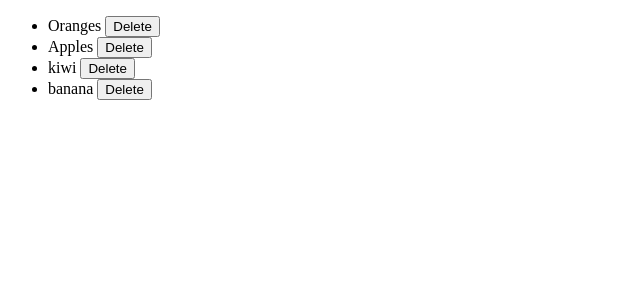
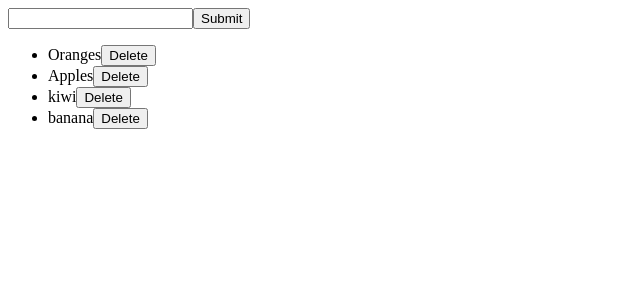
Before and after one commit to arnabbhat82/myCrud, an Angular app: page / in a window 1280 px wide. Shown: the top 300 px of the page, without its empty margins (0-640 px from the left). Built offline with nearby package versions, Linux system fonts and the light colour scheme.

Commit message:
added form

```diff
--- a/src/app/app.component.html
+++ b/src/app/app.component.html
@@ -1,5 +1,11 @@
+<form [formGroup] = "signupForm" (ngSubmit) = "onSubmit()">
+  <input type="text"
+  id="fruitItem"
+  formControlName="fruitItem">
+  <input type="submit" value="Submit">
+</form>
 <ul>
-  <li *ngFor="let fruit of fruits; index as i">
-    {{ fruit }} <button (click)="deleteItem(i)">Delete</button>
+  <li *ngFor="let fruitname of fruits;index as i">
+    {{fruitname}}<Button (click)=deleteItem(i);>Delete</Button>
   </li>
 </ul>
```
